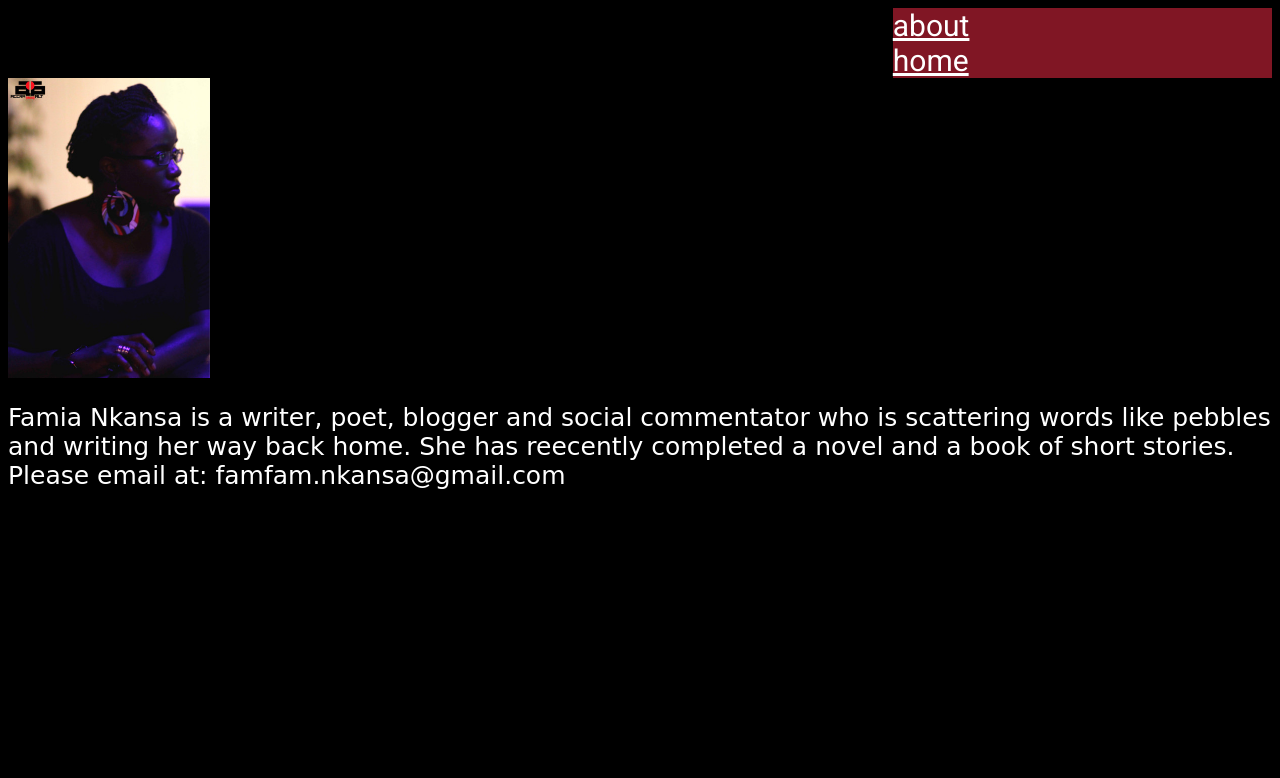
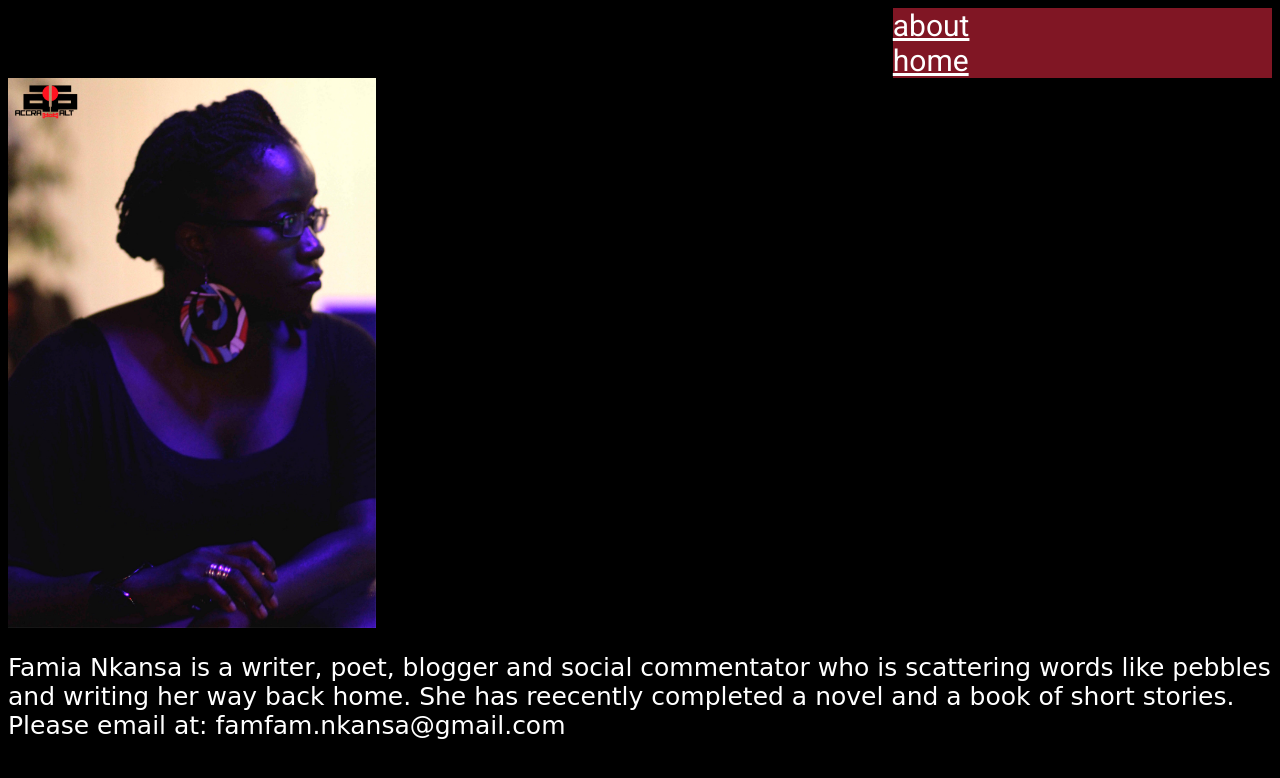
Before and after one commit to Braelan/djangostories, a Django app: page /about in a window 1280 px wide. Shown: the top 778 px of the page. Run offline with Django 3.2, Linux system fonts and the light colour scheme; some web fonts are replaced.

Commit message:
new photo size

```diff
--- a/news/static/css/about.css
+++ b/news/static/css/about.css
@@ -5,7 +5,7 @@
   }
 
  img {
-   height: 300px;
+   height: 550px;
    width: auto;
  }
 
```
Also changed, not shown: static/images/famia.jpeg.
